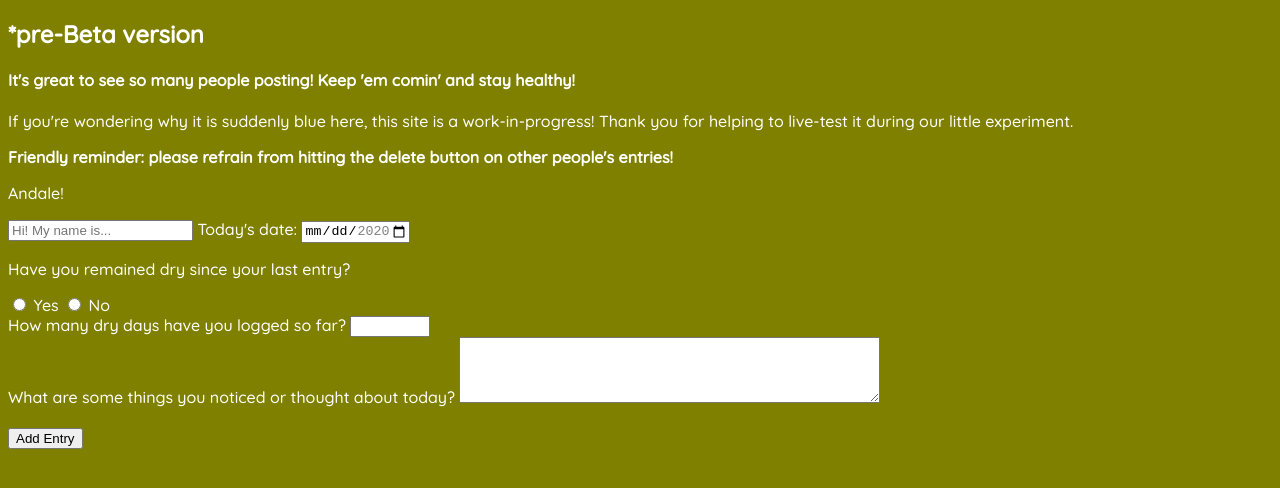
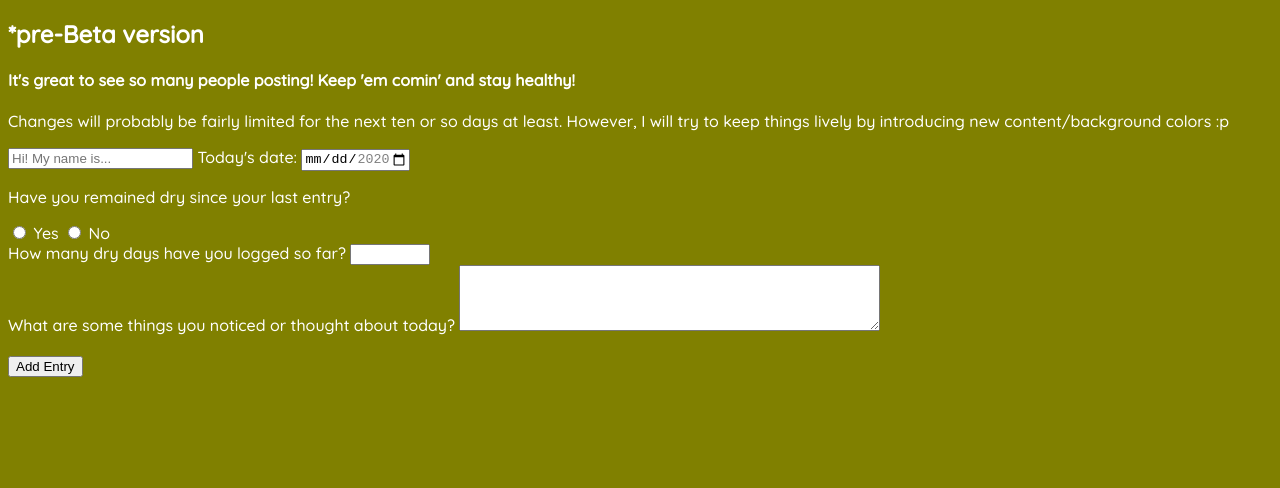
Before and after one commit to panoptic1/30DayChallenge, a plain HTML site: page index.html in a window 1280 px wide. Shown: the part 64-552 px from the top of the page. Drawn offline with Linux system fonts and the light colour scheme; no server answers.

Commit message:
Minor content change

```diff
--- a/index.html
+++ b/index.html
@@ -16,11 +16,8 @@
     <h1>Dry October Challenge</h1>
     <h2>*pre-Beta version</h2>
     <h4>It's great to see so many people posting! Keep 'em comin' and stay healthy!</h4>
-    <p>If you're wondering why it is suddenly blue here, this site is a work-in-progress! Thank you for helping to
-        live-test it during our little experiment.</p>
-    <p><strong>Friendly reminder: please refrain from hitting the delete button on other
-            people's entries!</strong></p>
-    <p>Andale!</p>
+    <p>Changes will probably be fairly limited for the next ten or so days at least. However, I will try to keep things
+        lively by introducing new content/background colors :p</p>
     <div class="content">
         <form id="add-entry-form">
             <input type="text" name="user" placeholder="Hi! My name is...">
```
